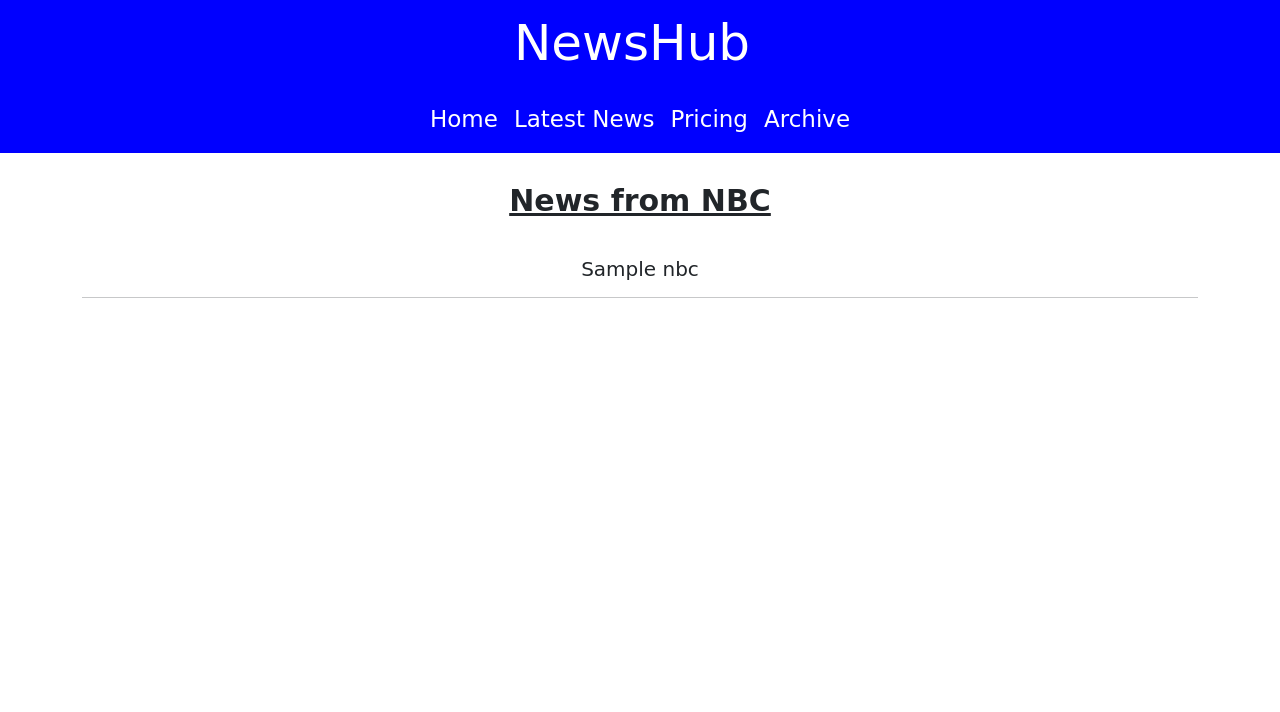
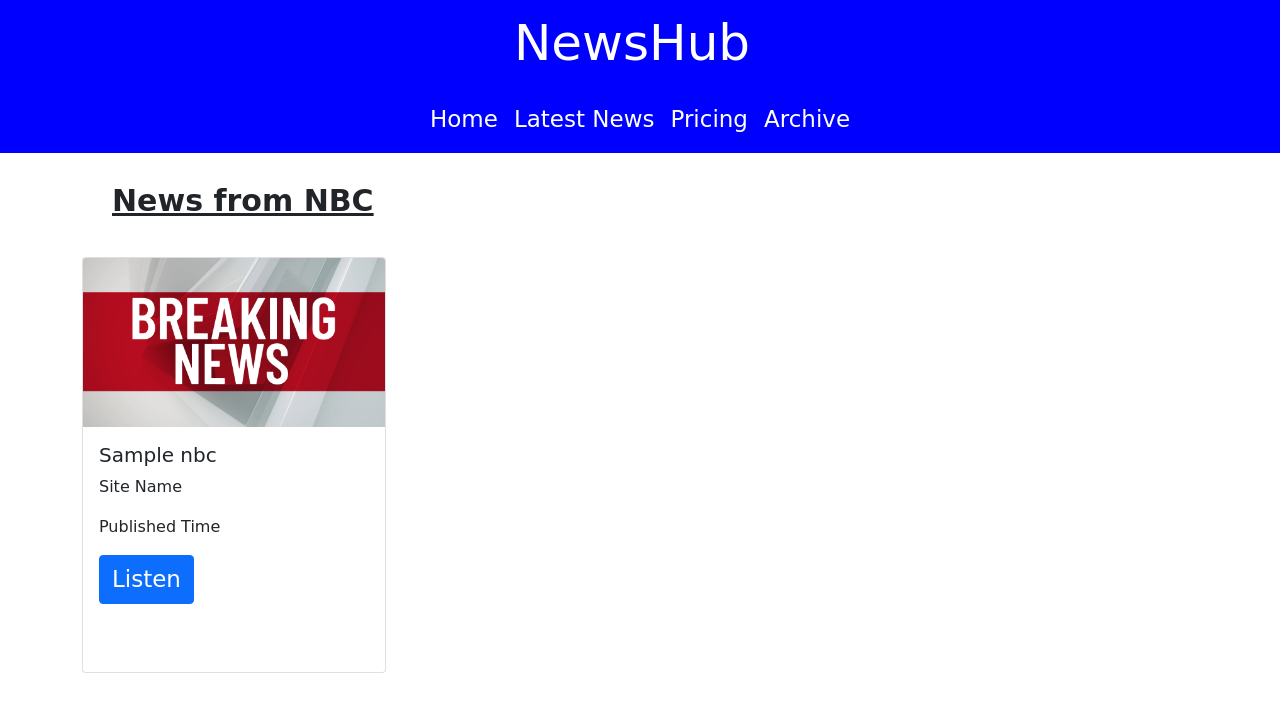
Before and after one commit to MusfiqDehan/NewsHub, a Django app: template templates/news/index.html in a window 1280 px wide. Shown: the top 712 px of the page. Run offline with Django 3.2, Linux system fonts and the light colour scheme; the template is opened without the code that fills it: most values are stand-ins (such as "Sample title", 1, 10 or a date in 2020).

Commit message:
Update to card layout with real headlines and mock image,time,sitename

```diff
--- a/news/scraper.py
+++ b/news/scraper.py
@@ -20,7 +20,7 @@
         text = article.getText()
         article_texts.append(text)
 
-    return article_texts[1:20]
+    return article_texts[1:19]
 
 
 # bbc_news = scrape("https://www.bbc.com/news", 'h3', 'nw-o-link-split__text')
--- a/static/news/css/style.css
+++ b/static/news/css/style.css
@@ -1,7 +1,10 @@
 body#main-body {
     background-color: #ffffff;
     font-family: cursive;
-    text-align: center;
+}
+
+#row-select .card {
+    margin-top:20px;
 }
 
 #main-body #title-text {
--- a/templates/news/index.html
+++ b/templates/news/index.html
@@ -46,8 +46,26 @@
             <h1>NewsHub</h1>
             <a href="/" class="btn btn-danger">Refresh News</a>
         </div> -->
+        <div class="container">
+            <h3 id="paper-name"> News from NBC</h3>
+            <div class="row">
+                {% for nbc in nbc_news %}
+                    <div class="col-sm">
+                        <div class="card" style="height:26rem; width:19rem; margin-bottom:2rem;">
+                            <img src="{% static '/news/images/bnews.jpg' %}" class="card-img-top" alt="image">
+                            <div class="card-body">
+                            <h5 class="card-title">{{nbc}}</h5>
+                            <p class="card-text">Site Name</p>
+                            <p class="card-text">Published Time</p>
+                            <a href="#" class="btn btn-primary">Listen</a>
+                            </div>
+                        </div>
+                    </div>
+                {% endfor %}
+            </div>
+          </div>
 
-        <div class="container">
+        <!-- <div class="container">
             <div class="row">
                 <div class="news">
                         <h3 id="paper-name"> News from NBC</h3>
@@ -58,7 +76,7 @@
                         <br>
                 </div>
             </div>
-        </div>
+        </div>  -->
 
         <script src="https://cdn.jsdelivr.net/npm/bootstrap@5.0.0-beta1/dist/js/bootstrap.bundle.min.js"
             integrity="sha384-ygbV9kiqUc6oa4msXn9868pTtWMgiQaeYH7/t7LECLbyPA2x65Kgf80OJFdroafW" crossorigin="anonymous">
```
Also changed, not shown: static/news/images/bnews.jpg (added).
